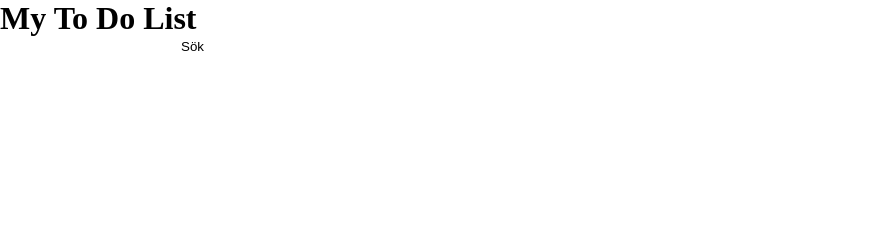
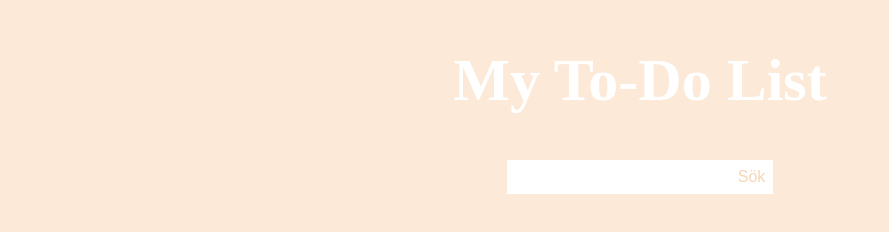
Before and after one commit to Cassandrabook/pull-request, a website built with Parcel: page src/index.html in a window 1280 px wide. Shown: the whole page, without its empty margins (0-889 px from the left). Built offline with nearby package versions, Linux system fonts and the light colour scheme.

Commit message:
added some styling

```diff
--- a/src/index.html
+++ b/src/index.html
@@ -12,12 +12,13 @@
 
     <main class="main">
         <div class="header">
-            <h1 class="header__text">My To Do List</h1>
+            <h1 class="header__text">My To-Do List</h1>
         </div>
 
-        <form class="form"></form>
-        <input type="text" id="searchText" class="form__input">
-        <button id="searchButton" class="form__button">Sök</button>
+        <form class="form">
+            <input type="text" id="searchText" class="form__input">
+            <button id="searchButton" class="form__button">Sök</button>
+        </form>
     </main>
 
 </body>
--- a/src/scss/_hero.scss
+++ b/src/scss/_hero.scss
@@ -3,15 +3,38 @@
     padding: 0;
 }
 
-.form{
-    background-color: rgb(255, 234, 216);
-    width: 40%;
+body{
+    background-color: rgb(252, 233, 216);
+}
+
+.header{
     display: flex;
     justify-content: center;
-    margin: 0 auto;
+    align-items: center;
+    height: 20vh;
+    color: white;
+    font-size: 30px;
+}
+
+.form{
+    display: flex;
+    justify-content: center;
 
     &__input, &__button{
         border: none;
         background-color: white;
+        padding: 0.5rem;
+        font-size: 16px;
+
+    }
+
+    &__button{
+        transition: all 0.4s ease;
+        background: white;
+        color: rgb(247, 213, 183);
+    }
+    &__button:hover{
+        background: rgb(247, 213, 183);
+        color: white;
     }
 }
```
